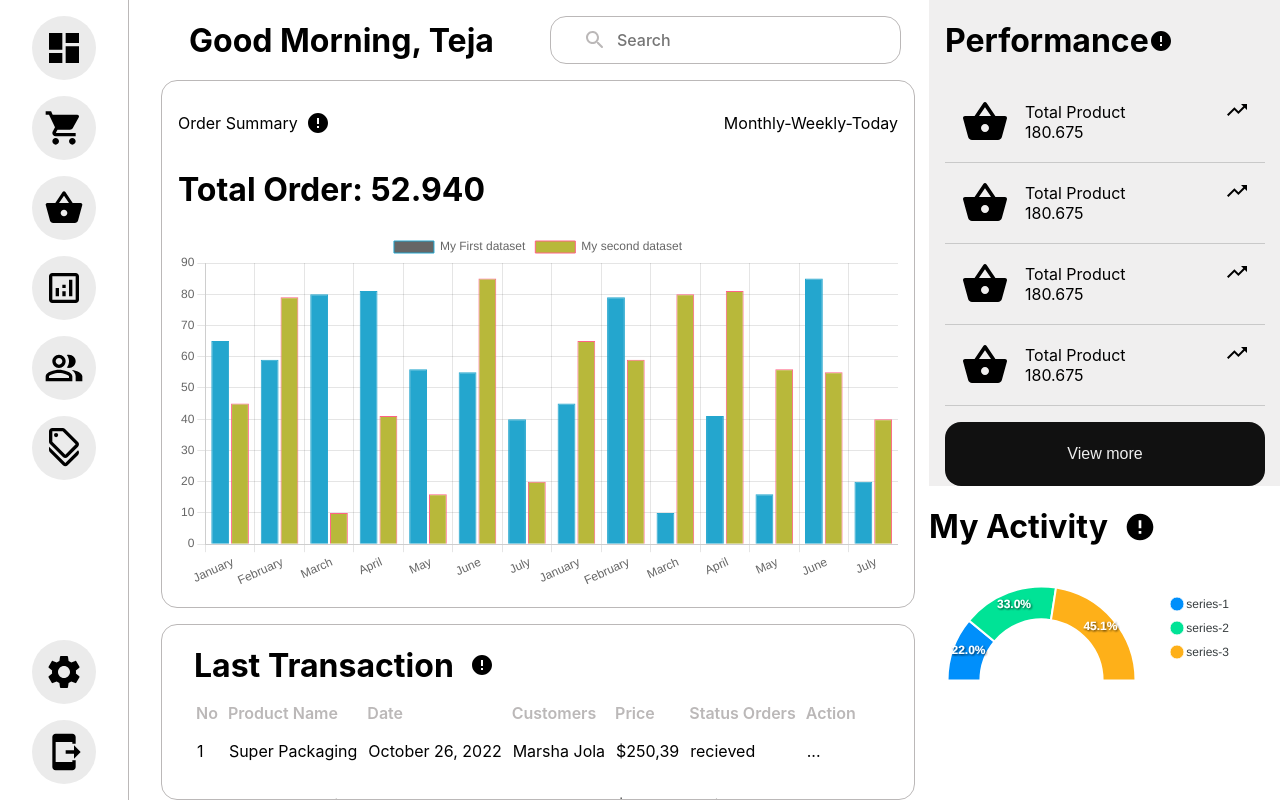
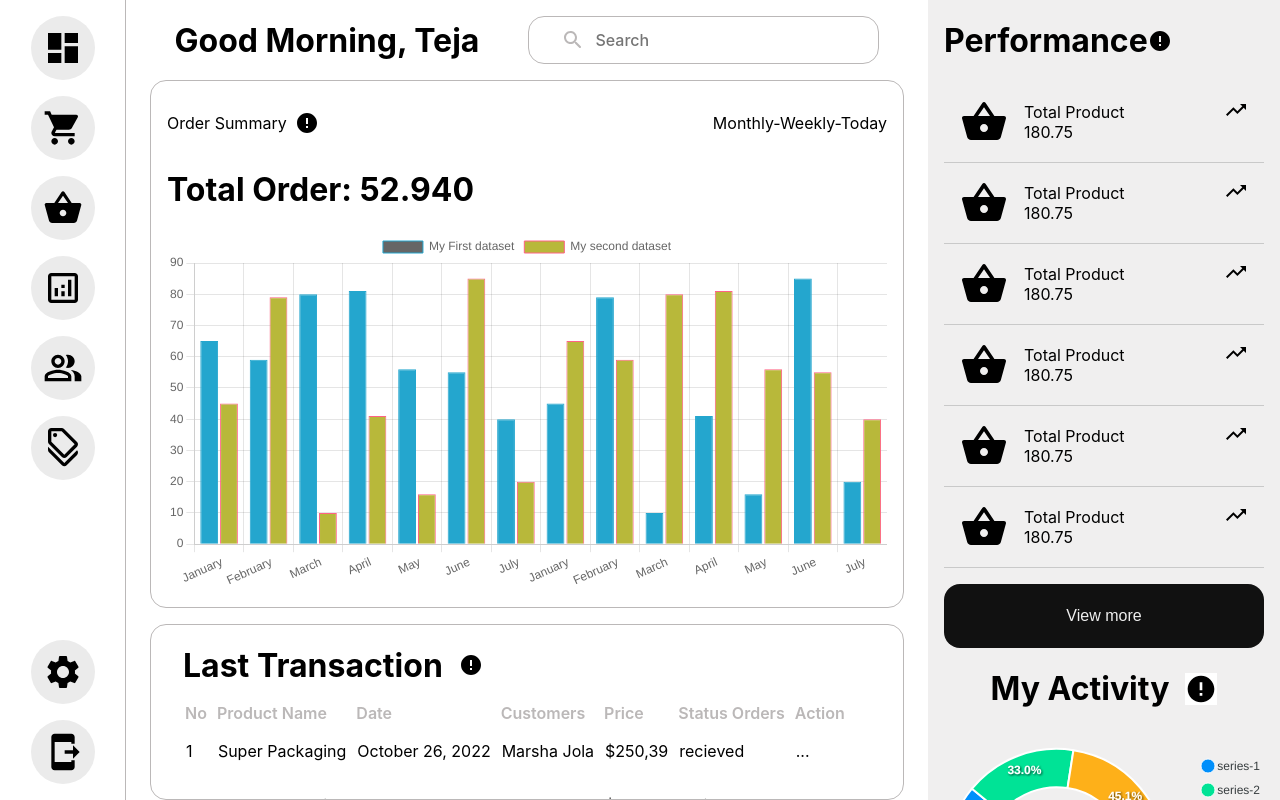
Before and after one commit to teja679/Simple-Dashboard, a React (Create React App) app: page / in a window 1280 px wide. Built offline with nearby package versions, Linux system fonts and the light colour scheme; the HTML template or start-up script is replaced by a standard one.

Commit message:
chart updated

```diff
--- a/src/Components/PerformancePages/Chart/DonutPieChart.js
+++ /dev/null
@@ -1,37 +0,0 @@
-import './styles.css'
-import DonutChart from 'react-donut-chart';
-import React from 'react'
-
-const DonutPieChart = () => {
-    return (
-        <div className='donut-div'>
-            <DonutChart style={{height: '500px', width: '750'}}
-                data={[
-                    {
-                        label: 'Give you up',
-                        value: 25,
-                    },
-                    {
-                        label: 'Give  up',
-                        value: 25,
-                    },
-                    {
-                        label: ' you up',
-                        value: 25,
-                    },
-                    {
-                        label: '',
-                        value: 25,
-                        isEmpty: true,
-                    },
-                ]}
-                options={{
-                    responsive: true,
-                    maintainAspectRatio: false,
-                  }}
-            />;
-        </div>
-    )
-}
-
-export default DonutPieChart
--- a/src/Components/PerformancePages/Chart/styles.css
+++ b/src/Components/PerformancePages/Chart/styles.css
@@ -5,4 +5,5 @@
     display: flex;
     align-items: center;
     gap: 1rem;
+    justify-content: center;
 }
--- a/src/Components/PerformancePages/Performance/Performance.js
+++ b/src/Components/PerformancePages/Performance/Performance.js
@@ -7,7 +7,47 @@ import TrendingDownIcon from '@mui/icons-material/TrendingDown';
 
 const Performance = () => {
     const data = [
-
+        {
+            id: 1,
+            name: 'Total Product',
+            price: 180.75,
+            icon1: <ShoppingBasketIcon  sx={{fontSize: '3rem'}} />,
+            icon2: <TrendingUpIcon />,
+        },
+        {
+            id: 2,
+            name: 'Total Product',
+            price: 180.75,
+            icon1: <ShoppingBasketIcon  sx={{fontSize: '3rem'}} />,
+            icon2: <TrendingUpIcon />,
+        },
+        {
+            id: 3,
+            name: 'Total Product',
+            price: 180.75,
+            icon1: <ShoppingBasketIcon  sx={{fontSize: '3rem'}} />,
+            icon2: <TrendingUpIcon />,
+        },{
+            id: 1,
+            name: 'Total Product',
+            price: 180.75,
+            icon1: <ShoppingBasketIcon  sx={{fontSize: '3rem'}} />,
+            icon2: <TrendingUpIcon />,
+        },
+        {
+            id: 2,
+            name: 'Total Product',
+            price: 180.75,
+            icon1: <ShoppingBasketIcon  sx={{fontSize: '3rem'}} />,
+            icon2: <TrendingUpIcon />,
+        },
+        {
+            id: 3,
+            name: 'Total Product',
+            price: 180.75,
+            icon1: <ShoppingBasketIcon  sx={{fontSize: '3rem'}} />,
+            icon2: <TrendingUpIcon />,
+        },
     ]
   return (
     <div className='performance-div'>
@@ -15,46 +55,18 @@ const Performance = () => {
             <h1>Performance </h1>
             <ErrorIcon />
         </div>
-        <div className='lists-div'>
+        {data.map((item, index) => (
+            <div className='lists-div'>
             <div className='lists'>
-                <ShoppingBasketIcon  sx={{fontSize: '3rem'}} sx={{fontSize: '3rem'}} />
+                {item.icon1}
                 <div className='list'>
-                    <p>Total Product</p>
-                    <p>180.675</p>
+                    <p>{item.name}</p>
+                    <p>{item.price}</p>
                 </div>
             </div>
-             <TrendingUpIcon />
+            {item.icon2}
         </div>
-        <div className='lists-div'>
-            <div className='lists'>
-                <ShoppingBasketIcon  sx={{fontSize: '3rem'}} />
-                <div className='list'>
-                    <p>Total Product</p>
-                    <p>180.675</p>
-                </div>
-            </div>
-             <TrendingUpIcon />
-        </div>
-        <div className='lists-div'>
-            <div className='lists'>
-                <ShoppingBasketIcon  sx={{fontSize: '3rem'}} />
-                <div className='list'>
-                    <p>Total Product</p>
-                    <p>180.675</p>
-                </div>
-            </div>
-             <TrendingUpIcon />
-        </div>
-        <div className='lists-div'>
-            <div className='lists'>
-                <ShoppingBasketIcon  sx={{fontSize: '3rem'}} />
-                <div className='list'>
-                    <p>Total Product</p>
-                    <p>180.675</p>
-                </div>
-            </div>
-             <TrendingUpIcon />
-        </div>
+        ))}
         <button>View more</button>
     </div>
   )
--- a/src/Components/PerformancePages/Performance/styles.css
+++ b/src/Components/PerformancePages/Performance/styles.css
@@ -1,6 +1,6 @@
 .performance-div {
     overflow: none;
-    background-color: rgb(240, 239, 239);
+    /* background-color: rgb(240, 239, 239); */
     padding: 0 1rem;
     width: 20rem;
 }
--- a/src/Pages/Activites/Activities.js
+++ b/src/Pages/Activites/Activities.js
@@ -1,7 +1,6 @@
 import React from 'react'
 import './styles.css'
 import Performance from '../../Components/PerformancePages/Performance/Performance'
-import DonutPieChart from '../../Components/PerformancePages/Chart/DonutPieChart'
 import HalfDonut from '../../Components/PerformancePages/Chart/HalfDonut'
 
 const Activities = () => {
--- a/src/Pages/Activites/styles.css
+++ b/src/Pages/Activites/styles.css
@@ -1,8 +1,9 @@
 .activities{
     height: 100vh;
     overflow: none;
-    width: 25%;
+    width: 22rem;
     display: flex;
     flex-direction: column;
-    justify-content: flex-start;
+    justify-content: space-between;
+    background-color: rgb(240, 239, 239);
 }
--- a/src/Pages/Dashboard/styles.css
+++ b/src/Pages/Dashboard/styles.css
@@ -1,8 +1,10 @@
 .dashboard-div {
     height: 100vh;
-    width: 60%;
+    /* width: 60%; */
+    margin-right: 1.5rem;
     display: flex;
     align-items: flex-start;
     flex-direction: column;
     justify-content: center;
+    /* margin: 0 1rem; */
 }
--- a/src/Pages/Header/styles.css
+++ b/src/Pages/Header/styles.css
@@ -10,14 +10,11 @@
     top: 0;
     left: 0;
     border-right: 1px solid var(--grey);
-    margin-right: 2rem;
+    margin-right: 1.5rem;
 }
 
 .links {
     display: block;
-}
-.links:active p {
-    background-color: blue;
 }
 .links p {
     display: flex;
@@ -28,3 +25,6 @@
     border-radius: 50%;
     background-color: rgb(235, 235, 235);
 }
+.links:hover p {
+    background-color: rgb(51, 127, 240);
+}
```
Also changed, not shown: src/Components/PerformancePages/Chart/HalfChart.js (deleted, +0 -37 lines).
